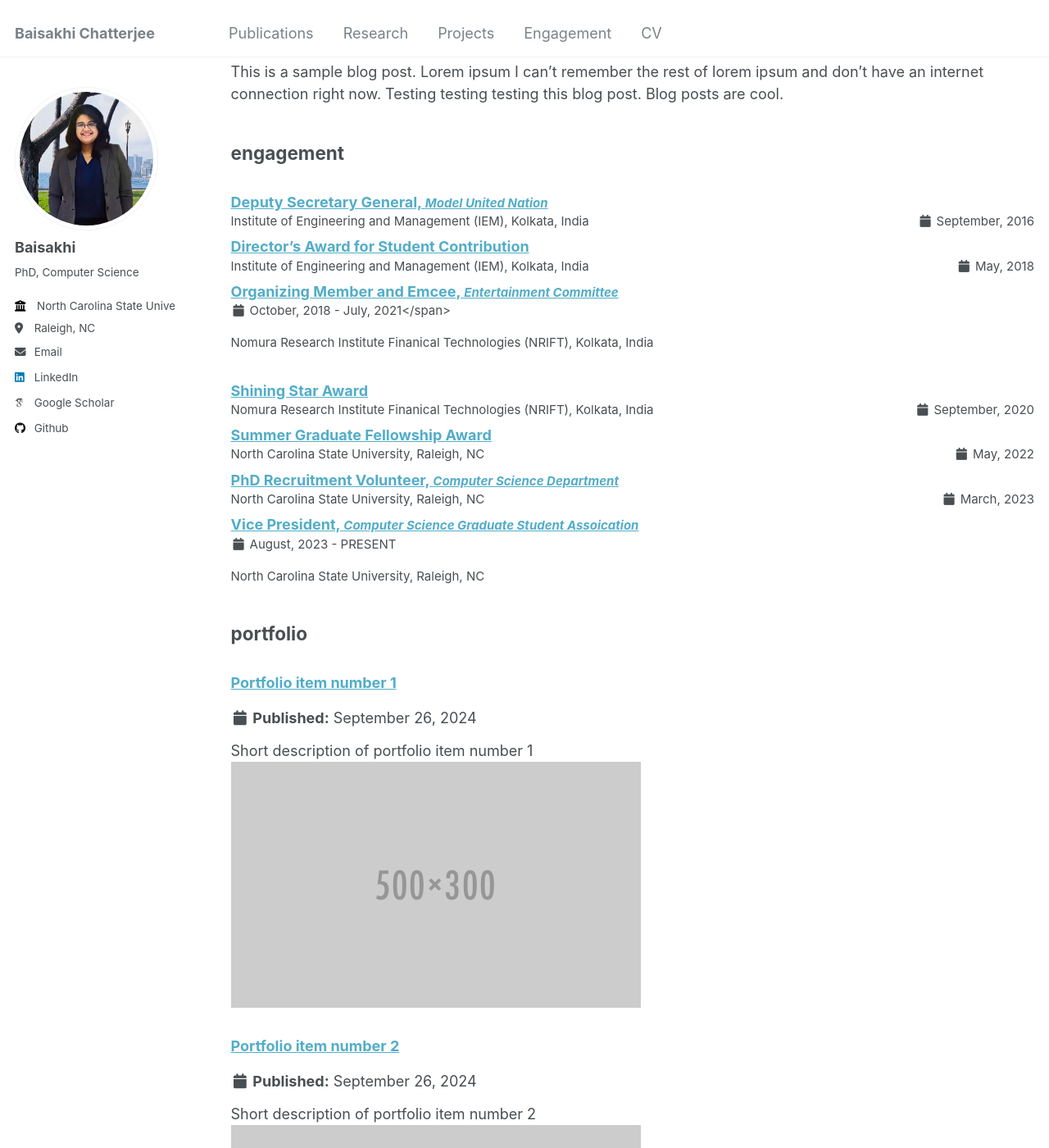
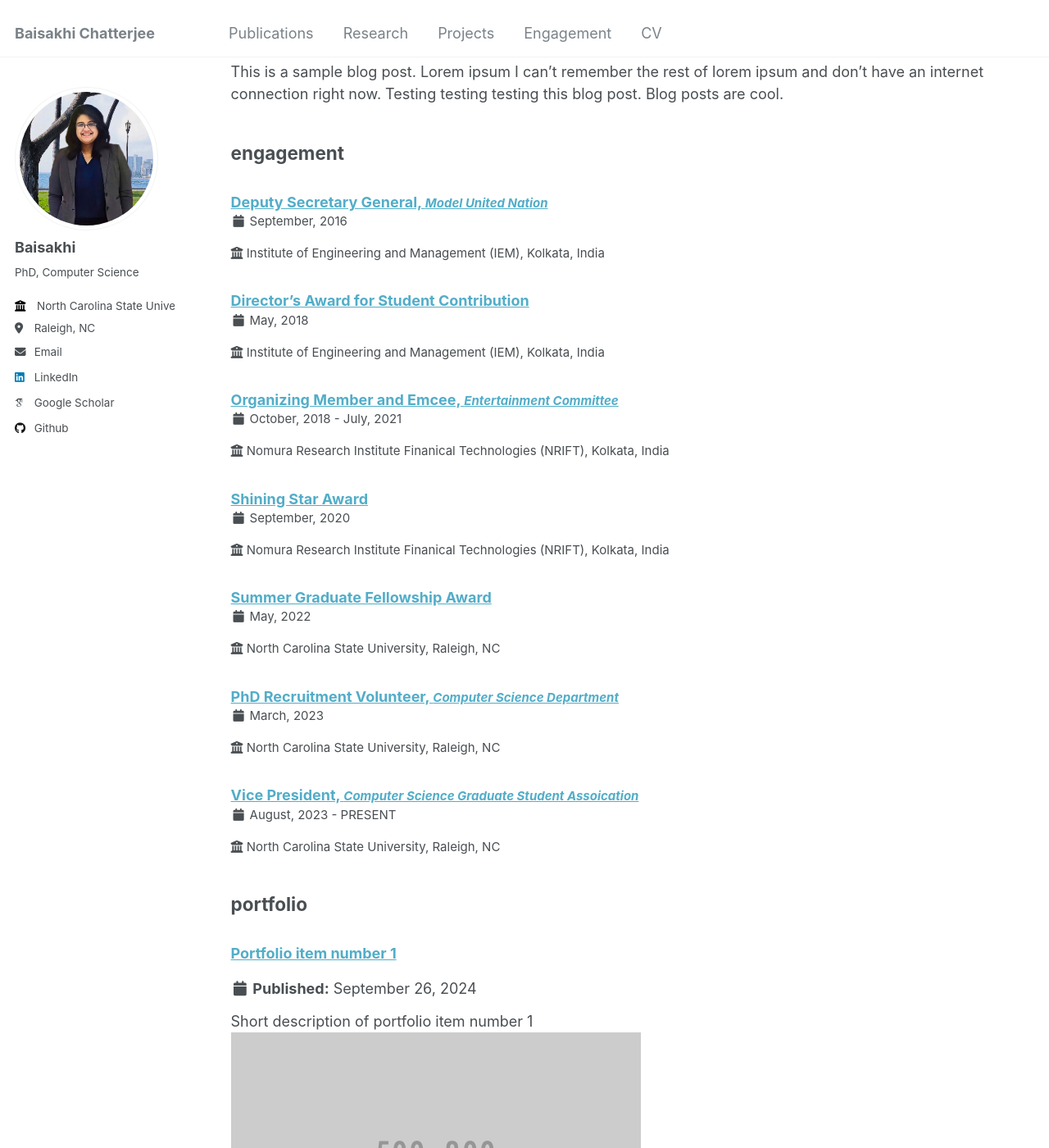
Before and after one commit to baisakhic/baisakhic.github.io, a Jekyll site: the page built from _pages/sitemap.md, in a window 1280 px wide and 1400 px high, scrolled down 2436 px. Shown: the whole window at 82% size. Built offline with Jekyll 4.4.1, drawn with Linux system fonts in a browser that asks for light colours; some web fonts are replaced.

Commit message:
Update archive-single.html

```diff
--- a/_includes/archive-single.html
+++ b/_includes/archive-single.html
@@ -50,12 +50,13 @@
        <p style="font-size: smaller; margin-top: -3px"><i class="fa fa-fw fa-calendar" aria-hidden="true"></i> <time datetime="{{ post.date | default: "1900-01-01" | date_to_xmlschema }}">{{ post.date | default: "1900-01-01" | date: "%B %d, %Y" }}</time></p>
 	{% elsif post.collection == 'engagement' and post.date and post.present %}
 		<p style="font-size: smaller; margin-top: -3px"><i class="fa fa-fw fa-calendar" aria-hidden="true"></i> <time datetime="{{ post.date | default: "1900-01-01" | date_to_xmlschema }}">{{ post.date | default: "1900-01-01" | date: "%B, %Y" }}</time> - PRESENT</p>
-		<p style="font-size: smaller; margin-top: -3px"> {{ post.org }}</p>
+		<p style="font-size: smaller; margin-top: -3px"> <i class="fa fa-solid fa-building-columns " aria-hidden="true"></i> {{ post.org }}</p>
 	{% elsif post.collection == 'engagement' and post.date and post.date2 %}
-		<p style="font-size: smaller; margin-top: -3px"> <i class="fa fa-fw fa-calendar" aria-hidden="true"></i> <time datetime="{{ post.date | default: "1900-01-01" | date_to_xmlschema }}">{{ post.date | default: "1900-01-01" | date: "%B, %Y" }}</time> - <time datetime="{{ post.date2 | default: "1900-01-01" | date_to_xmlschema }}">{{ post.date2 | default: "1900-01-01" | date: "%B, %Y" }}</time></span></p>
-		<p style="font-size: smaller; margin-top: -3px">{{ post.org }}</p>
+		<p style="font-size: smaller; margin-top: -3px"> <i class="fa fa-fw fa-calendar" aria-hidden="true"></i> <time datetime="{{ post.date | default: "1900-01-01" | date_to_xmlschema }}">{{ post.date | default: "1900-01-01" | date: "%B, %Y" }}</time> - <time datetime="{{ post.date2 | default: "1900-01-01" | date_to_xmlschema }}">{{ post.date2 | default: "1900-01-01" | date: "%B, %Y" }}</time></p>
+		<p style="font-size: smaller; margin-top: -3px"> <i class="fa fa-solid fa-building-columns " aria-hidden="true"></i> {{ post.org }}</p>
 	{% elsif post.collection == 'engagement' and post.date %}
-		<p style="font-size: smaller; margin-top: -3px"> <span style="float:left">{{ post.org }}</span> <span style="float:right"> <i class="fa fa-fw fa-calendar" aria-hidden="true"></i> <time datetime="{{ post.date | default: "1900-01-01" | date_to_xmlschema }}">{{ post.date | default: "1900-01-01" | date: "%B, %Y" }}</time></span></p>
+		<p style="font-size: smaller; margin-top: -3px"> <i class="fa fa-fw fa-calendar" aria-hidden="true"></i> <time datetime="{{ post.date | default: "1900-01-01" | date_to_xmlschema }}">{{ post.date | default: "1900-01-01" | date: "%B, %Y" }}</time></p>
+		<p style="font-size: smaller; margin-top: -3px"> <i class="fa fa-solid fa-building-columns " aria-hidden="true"></i> {{ post.org }}</p>
 	{% elsif post.date %}
 	 <p class="page__date"><strong><i class="fa fa-fw fa-calendar" aria-hidden="true"></i> {{ site.data.ui-text[site.locale].date_label | default: "Published:" }}</strong> <time datetime="{{ post.date | default: "1900-01-01" | date_to_xmlschema }}">{{ post.date | default: "1900-01-01" | date: "%B %d, %Y" }}</time></p>
 	{% endif %}
```
